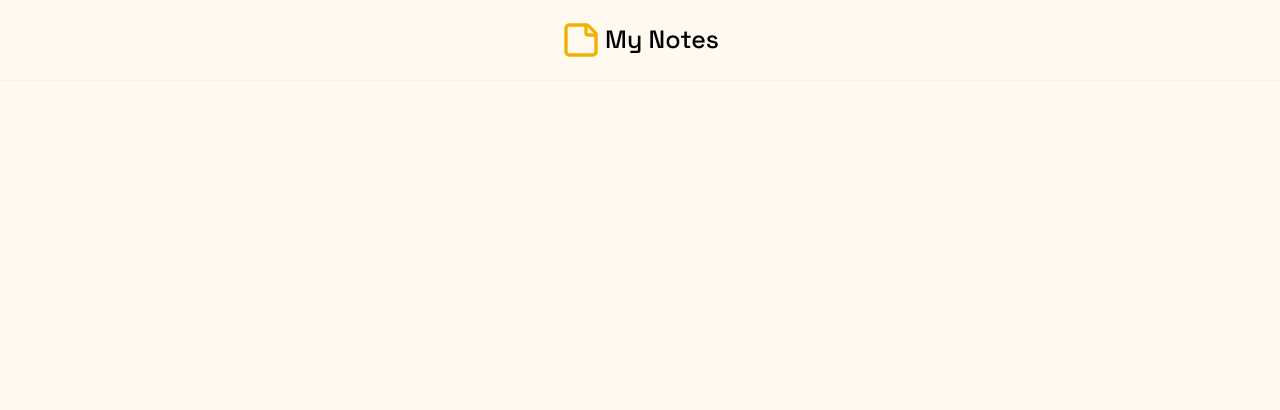
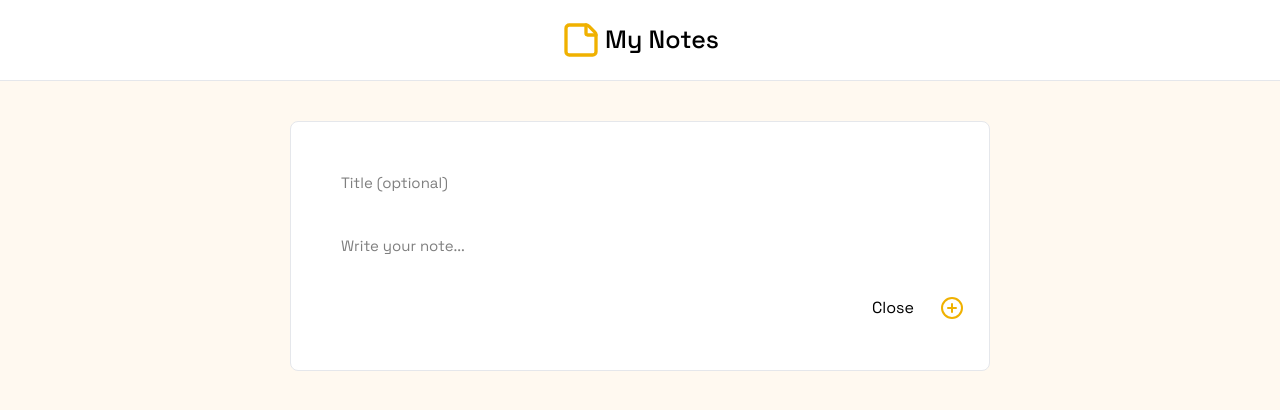
Before and after one commit to Giuseppe11S/my-notes, a React (Vite) app: page / in a window 1280 px wide. Shown: the top 410 px of the page. Built offline with nearby package versions, Linux system fonts and the light colour scheme.

Commit message:
Added some components, and content in form now is also styled

```diff
--- a/src/App.jsx
+++ b/src/App.jsx
@@ -3,14 +3,16 @@ import './index.css'
 
 // import components
 import NavBar from './components/NavBar'
+import Form from './components/Form'
 
 
 function App() {
 
-
   return (
     <>
     <NavBar />
+    <Form />
+
     </>
   )
 }
--- a/src/components/Form.jsx
+++ b/src/components/Form.jsx
@@ -1,8 +1,43 @@
+import { useState } from "react"
+import { CirclePlus } from "lucide-react"
 
 
-function Form() {
+export default function Form() {
+
+ const handleSubmit = (e) => {
+  e.preventDefault()
+ }
+
   return (
     <>
+    <div className="cnt-nav flex justify-center mt-[40px]">
+      <form onSubmit={handleSubmit}
+        className="flex  items-start flex-col w-[700px] h-[250px]
+        border rounded-lg border-gray-200 pl-[40px] pt-[40px] bg-white">
+        <input
+        className="w-[600px] mb-[20px] text-[15px] p-[10px] focus:outline
+        focus:rounded focus:outline-yellow-200 focus:outline-2 cursor-pointer"
+        type="text"
+        placeholder="Title (optional)"
+        />
+        <textarea name="" id=""
+        className="w-[600px] resize-none mb-[30px] text-[15px] p-[10px]
+        focus:outline focus:rounded focus:outline-yellow-200 focus:outline-2
+        cursor-pointer"
+        placeholder="Write your note...">
+        </textarea>
+
+        <div className="flex justify-end w-full pr-[25px] pb-[45px] gap-4">
+          <button className="hover:bg-blue-100 rounded-lg e transition py-[5px] px-[10px] cursor-pointer">
+            Close
+          </button>
+          <button className="cursor-pointer">
+            <CirclePlus
+            className="text-yellow-500"/>
+          </button>
+        </div>
+      </form>
+      </div>
     </>
   )
 }
--- a/src/components/NavBar.jsx
+++ b/src/components/NavBar.jsx
@@ -6,16 +6,18 @@ import { StickyNote } from "lucide-react"
 export default function NavBar() {
   return (
     <>
-     <nav className="border-b-1 border-gray-100">
+    <header>
+      <nav className="border-b-1 border-gray-200 bg-white">
         <ul className="flex justify-center items-center gap-[4px] p-[20px]">
             <li>
-            <StickyNote className="size-[40px] text-yellow-500"/>
+              <StickyNote className="size-[40px] text-yellow-500 cursor-pointer"/>
             </li>
-          <li className="font-medium text-[25px]">
+            <li className="font-medium text-[25px] cursor-pointer ">
               My Notes
             </li>
         </ul>
       </nav>
+    <header/></header>
     </>
   )
 }
```
Also changed, not shown: src/index.css (line endings or trailing spaces). Lines whose indentation alone changed are shown as unchanged.
